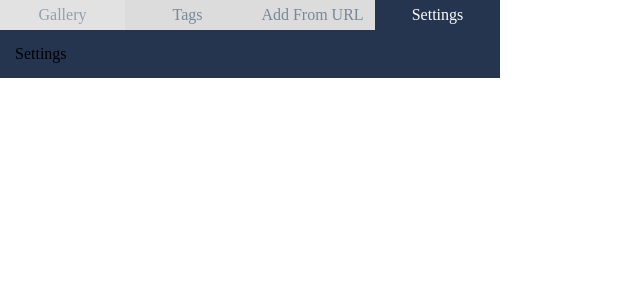
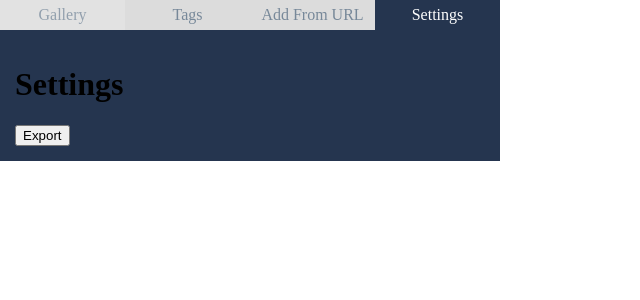
Before and after one commit to e-e/chrome-ext-gallery, a React (Create React App) app: page / in a window 1280 px wide. Both pictures are taken after a click on the element "Settings". Shown: the top 300 px of the page, without its empty margins (0-640 px from the left). Built offline with nearby package versions, Linux system fonts and the light colour scheme.

Commit message:
added json export

```diff
--- a/src/components/Settings.js
+++ b/src/components/Settings.js
@@ -1,9 +1,37 @@
 import React, { Component } from 'react';
+import { connect } from 'react-redux';
 
 class Settings extends Component {
+  constructor(props) {
+    super(props);
+    this.downloadData = this.downloadData.bind(this);
+  }
+  downloadData() {
+    const data = JSON.stringify(this.props.images, null, 4);
+
+    const vLink = document.createElement('a');
+    const vBlob = new Blob([data], { type: 'octet/stream' });
+    const vName = 'tameyo.json';
+    const vUrl = window.URL.createObjectURL(vBlob);
+    vLink.setAttribute('href', vUrl);
+    vLink.setAttribute('download', vName);
+    vLink.click();
+  }
   render() {
-    return <div>Settings</div>;
+    return (
+      <div>
+        <h1>Settings</h1>
+        <div>
+          <button onClick={this.downloadData}>Export</button>
+        </div>
+      </div>
+    );
   }
 }
 
-export default Settings;
+const mapStateToProps = state => {
+  return {
+    images: state.images.images
+  };
+};
+export default connect(mapStateToProps)(Settings);
```
Also changed, not shown: 7 other files (tests, documents, lock files or other folders).
